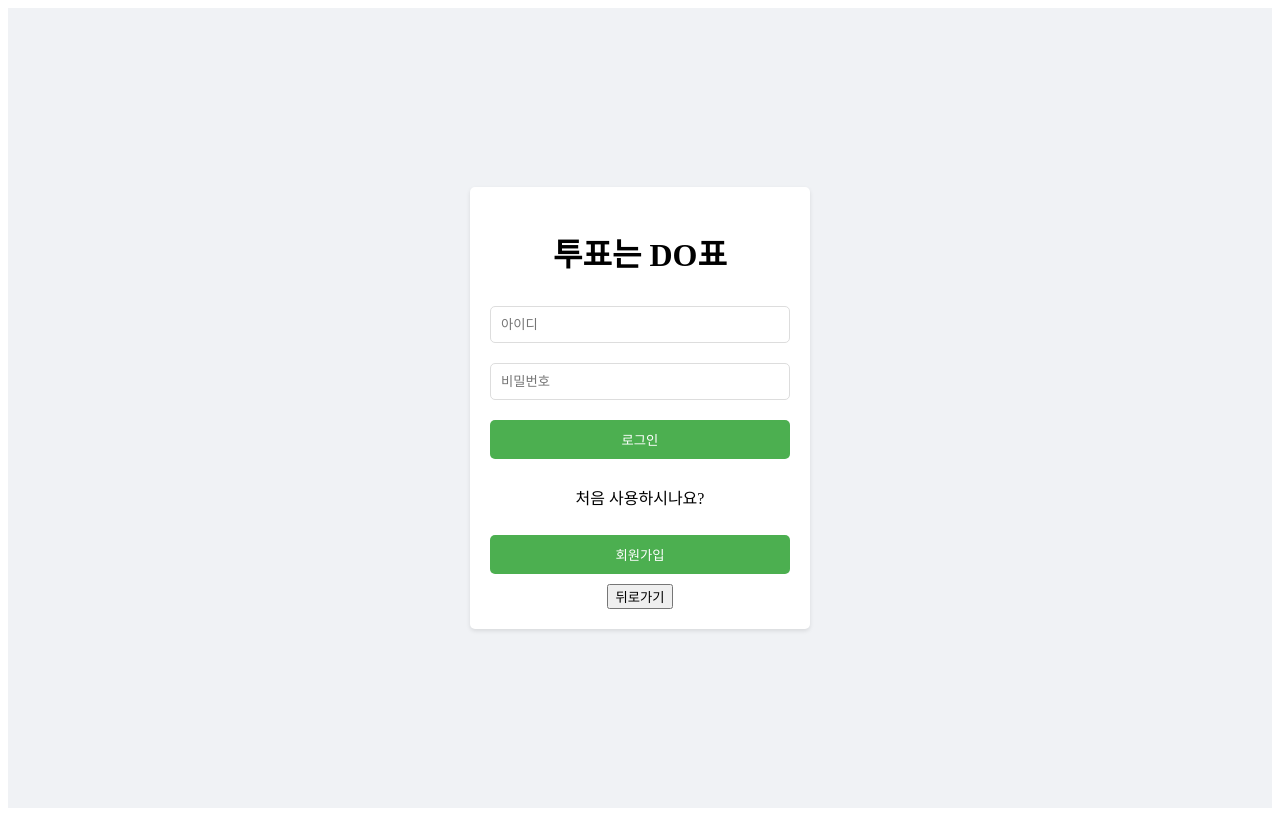
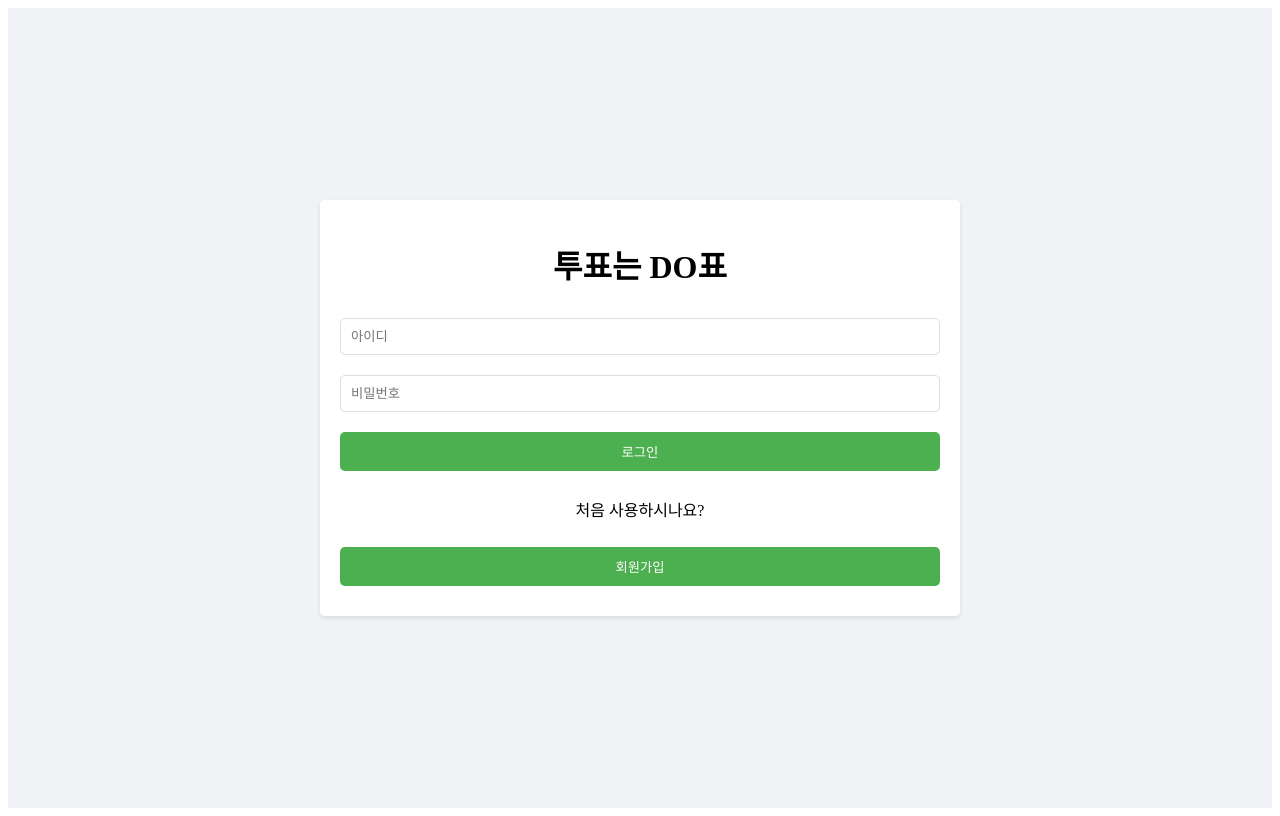
Before and after one commit to NangManBo/Capstone_React, a React (Create React App) app: page /login in a window 1280 px wide. Built offline with nearby package versions, Linux system fonts and the light colour scheme.

Commit message:
크기 조정

```diff
--- a/src/Capstone_Web_Page/pages/LogIn_Page.web.js
+++ b/src/Capstone_Web_Page/pages/LogIn_Page.web.js
@@ -81,12 +81,6 @@ function LogInPage() {
           >
             회원가입
           </button>
-          <button
-            clasName="back-button"
-            onClick={() => navigate('/')}
-          >
-            뒤로가기
-          </button>
         </div>
       </div>
     </div>
--- a/src/Capstone_Web_Page/styles/login_style.css
+++ b/src/Capstone_Web_Page/styles/login_style.css
@@ -9,7 +9,7 @@
 }
 
 .Page > div {
-  max-width: 300px;
+  max-width: 600px;
   width: 100%; /* 화면 너비에 맞게 조정 */
   padding: 20px;
   box-shadow: 0 2px 4px rgba(0, 0, 0, 0.1);
@@ -46,7 +46,7 @@
   opacity: 0.8;
 }
 
-@media (max-width: 768px) {
+@media (max-width: 1200px) {
   .Page > div {
     margin: 20px;
     width: calc(100% - 40px); /* 화면 양쪽의 여백 고려 */
```
